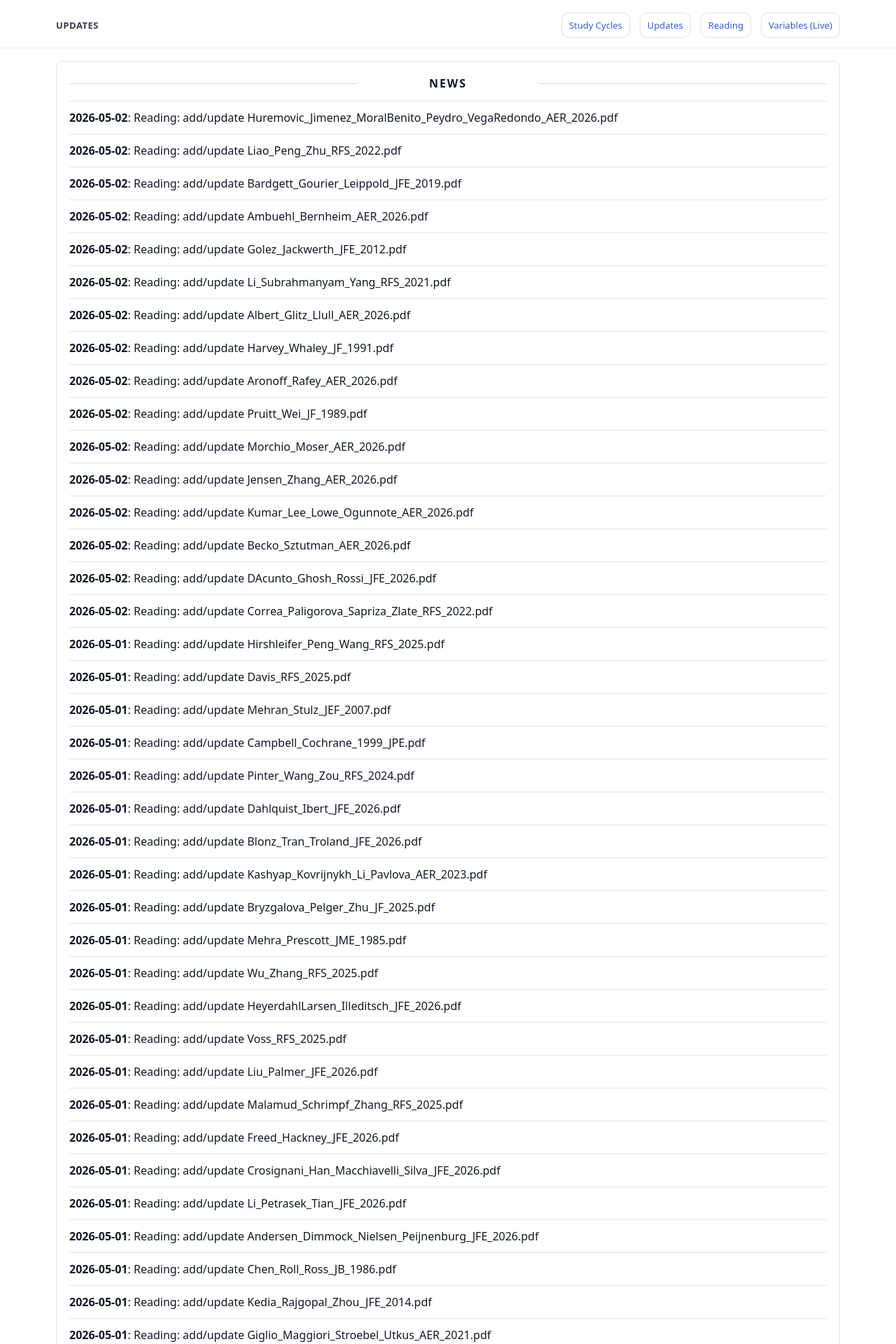
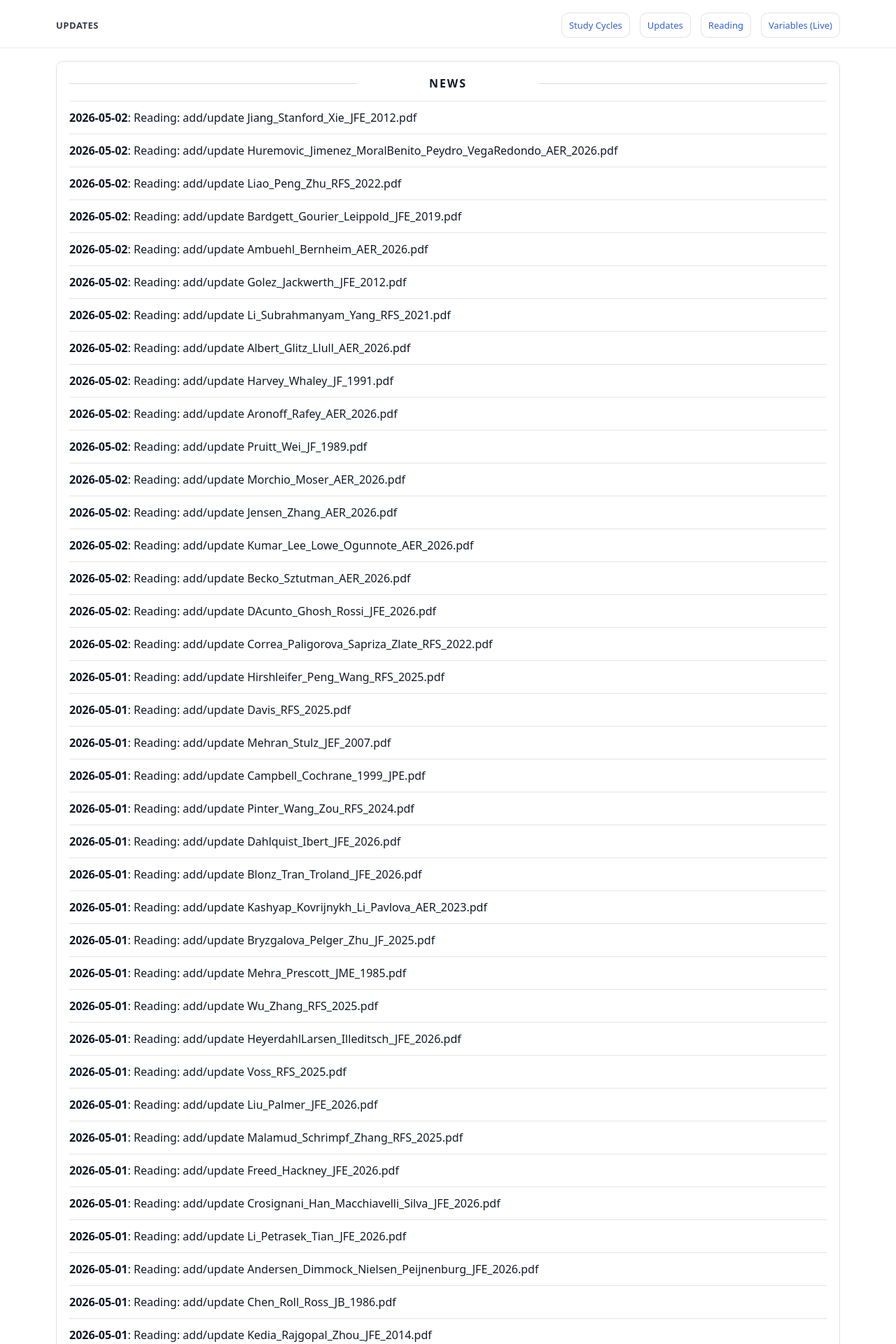
Before and after one commit to yaxinzn/study-archive, a Jekyll site: the page built from updates/index.md, in a window 1280 px wide. Shown: the top 1920 px of the page at 70% size. Built offline with Jekyll 4.4.1, drawn with Linux system fonts in a browser that asks for light colours; some of the changed text lies outside the part shown.

Commit message:
chore: update NEWS feed

```diff
--- a/_data/news.yml
+++ b/_data/news.yml
@@ -1,4 +1,7 @@
 # Auto-generated update history (sorted newest -> oldest). Do not edit manually.
+- ts: "1777717181"
+  date: "2026-05-02"
+  title: "Reading: add/update Jiang_Stanford_Xie_JFE_2012.pdf"
 - ts: "1777717053"
   date: "2026-05-02"
   title: "Reading: add/update Huremovic_Jimenez_MoralBenito_Peydro_VegaRedondo_AER_2026.pdf"
```
